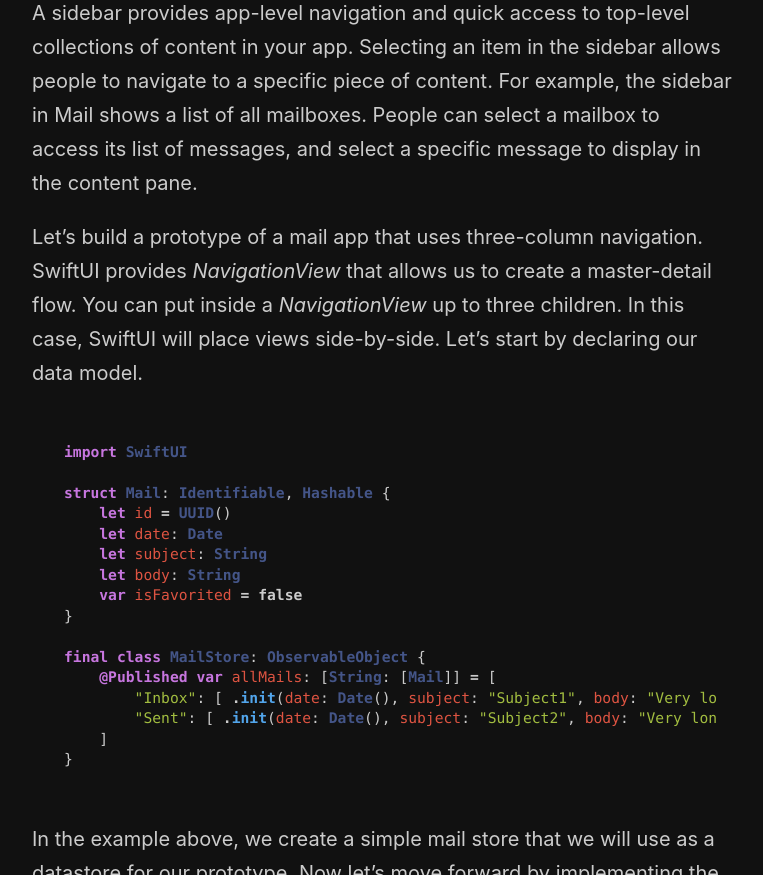
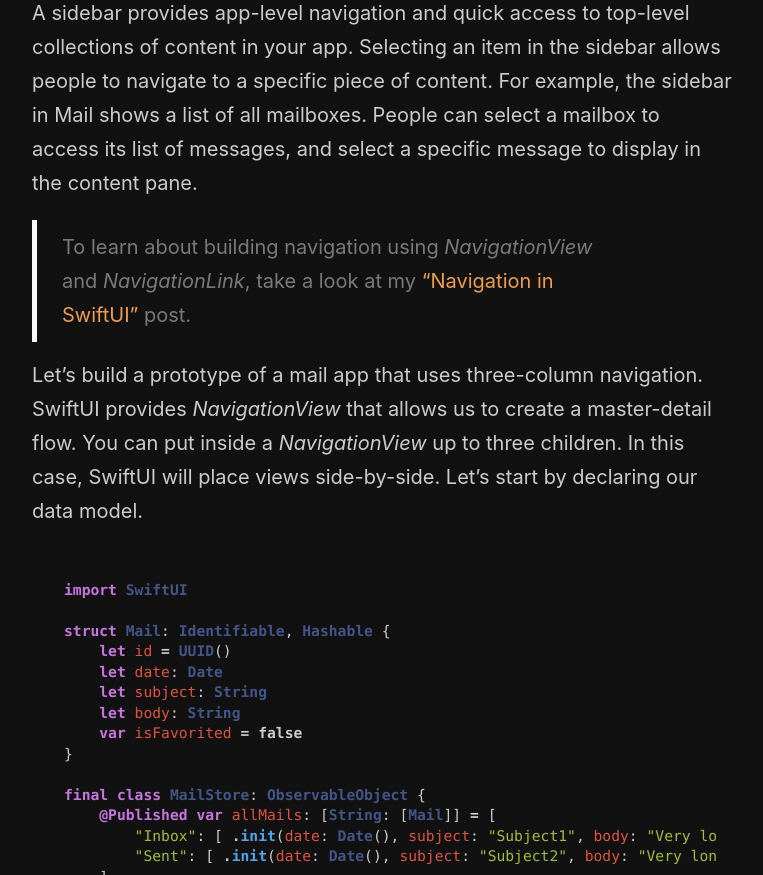
Before and after one commit to mecid/mecid.github.io, a Jekyll site: the page built from _posts/2020-07-21-sidebar-navigation-in-swiftui.md, in a window 1280 px wide and 900 px high, scrolled down 731 px, cut to the strip 25-900 px from the top of the window. Shown: the whole strip, without its empty margins (258-1021 px from the left). Built offline with Jekyll 4.4.1, drawn with Linux system fonts in a browser that asks for light colours.

Commit message:
Update 2020-07-21-sidebar-navigation-in-swiftui.md

```diff
--- a/_posts/2020-07-21-sidebar-navigation-in-swiftui.md
+++ b/_posts/2020-07-21-sidebar-navigation-in-swiftui.md
@@ -10,6 +10,8 @@ We already covered master-detail navigation in SwiftUI on my blog. But today, I
 ![sidebar](/public/sidebar.png)
 
 A sidebar provides app-level navigation and quick access to top-level collections of content in your app. Selecting an item in the sidebar allows people to navigate to a specific piece of content. For example, the sidebar in Mail shows a list of all mailboxes. People can select a mailbox to access its list of messages, and select a specific message to display in the content pane.
+
+> To learn about building navigation using *NavigationView* and *NavigationLink*, take a look at my ["Navigation in SwiftUI"](/2020/07/21/sidebar-navigation-in-swiftui/) post.
 
 Let's build a prototype of a mail app that uses three-column navigation. SwiftUI provides *NavigationView* that allows us to create a master-detail flow. You can put inside a *NavigationView* up to three children. In this case, SwiftUI will place views side-by-side. Let's start by declaring our data model.
 
```
